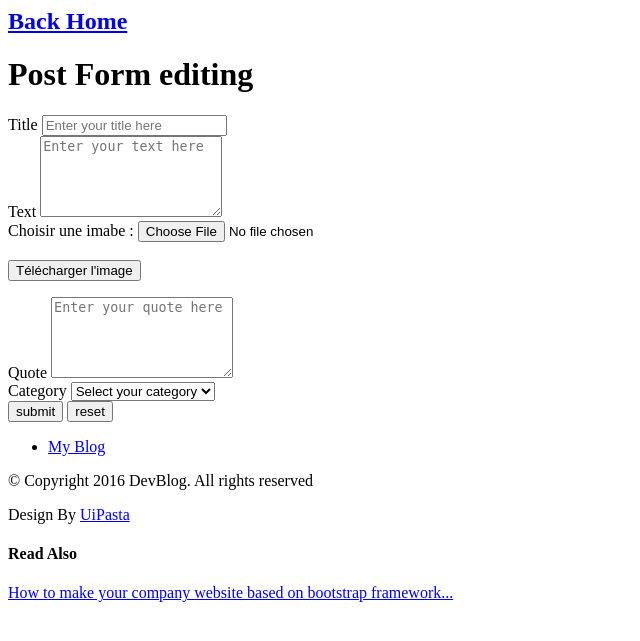
After one commit to amandinedestexhe/EXAM_ALEX_PARKER, a PHP site: page /views/posts/editForm.php in a window 1280 px wide. The commit adds this page. Shown: the top 641 px of the page, without its empty margins (0-640 px from the left). Run offline with PHP 8.4, Linux system fonts and the light colour scheme; the template is opened without the code that fills it, so the values that code supplies are empty.

Commit message:
setting up the display of the post modification form

```diff
--- a/app/models/postsModel.php
+++ b/app/models/postsModel.php
@@ -16,9 +16,10 @@ function findAll(PDO $connexion): array
 }
 function findOneById(PDO $connexion, $id): array
 {
-    $sql = "SELECT*
+    $sql = "SELECT*, posts.id AS postID
            FROM posts
-           WHERE id = :id;";
+           JOIN categories ON categories.id = category_id
+           WHERE posts.id = :id;";
 
     $rs = $connexion->prepare($sql);
     $rs->bindValue(':id', $id, PDO::PARAM_INT);
--- a/app/routers/posts.php
+++ b/app/routers/posts.php
@@ -38,6 +38,10 @@ switch ($_GET['posts']):
             'category' => $_POST['category_id'],
         ]);
      break;
+    // FORMULAIRE DE MODIFICATION D'UN POST
+    // PATTERN: index.php?posts=editForm&id=xxx
+    // CTRL: postsController
+    // ACTION: editForm
     case 'editForm':
         PostsController\editFormAction($connexion, $_GET['id']);
      break;
--- /dev/null
+++ b/app/views/posts/editForm.php
@@ -0,0 +1,133 @@
+ <!-- Blog Post (Right Sidebar) Start -->
+
+ <div class="col-md-12 page-body">
+              <div class="row">
+                <div class="sub-title">
+                  <a href="index.html" title="Go to Home Page"
+                    ><h2>Back Home</h2></a
+                  >
+                  <a href="#comment" class="smoth-scroll"
+                    ><i class="icon-bubbles"></i
+                  ></a>
+                </div>
+
+                <div class="col-md-12 content-page">
+                  <div class="col-md-12 blog-post">
+                    <!-- Post Headline Start -->
+                    <div class="post-title">
+                      <h1>Post Form editing</h1>
+                    </div>
+                    <!-- Post Headline End -->
+
+                    <!-- Form Start -->
+                    <form action="posts/add/insert.html" method="post">
+                      <div class="form-group">
+                        <label for="title">Title</label>
+                        <input
+                          type="text"
+                          name="title"
+                          id="title"
+                          class="form-control"
+                          placeholder="Enter your title here"
+                          value="<?php echo $post['title'] ?>"
+                        />
+                      </div>
+                      <div class="form-group">
+                        <label for="text">Text</label>
+                        <textarea
+                          id="text"
+                          name="text"
+                          class="form-control"
+                          rows="5"
+                          placeholder="Enter your text here"
+                          value="<?php echo $post['text'] ?>"
+                        ></textarea>
+                      </div>
+                      <form action="upload.php" method="post" enctype="multipart/form-data">
+                      <div class="form-group">
+                        <label for="image">Choisir une imabe :</label>
+                        <input type="file" name="image" id="image"class="form-control-file btn btn-primary" accept="image/*" required>
+                        <br><br>
+                        <input type="submit" value="Télécharger l'image">
+                      </div>
+                      </form>
+                      <div class="form-group">
+                        <label for="text">Quote</label>
+                        <textarea
+                          id="quote"
+                          name="quote"
+                          class="form-control"
+                          rows="5"
+                          placeholder="Enter your quote here"
+                          value="<?php echo $post['quote'] ?>"
+                        ></textarea>
+                      </div>
+                      <div class="form-group">
+                        <label for="category">Category</label>
+                        <select
+                          id="category"
+                          name="category_id"
+                          class="form-control"
+                          value="<?php echo $category['name'] ?>"
+                        >
+                        <option disabled selected>
+                            Select your category
+                          </option>
+                        <?php foreach ($categories as $category): ?>
+
+                          <option value="<?php echo $category['id'] ?>" <?php if($category['id'] == $post['category_id']) { echo 'selected="selected"';} ?>><?php echo $category['category_name'] ?>
+
+                          </option>
+                        <?php endforeach; ?>
+                        </select>
+                      </div>
+                      <div>
+                        <input
+                          class="btn btn-primary"
+                          type="submit"
+                          value="submit"
+                        />
+                        <input
+                          class="btn btn-secondary"
+                          type="reset"
+                          value="reset"
+                        />
+                      </div>
+                    </form>
+                    <!-- Form End -->
+                  </div>
+                </div>
+              </div>
+            </div>
+
+            <!-- Footer Start -->
+            <div class="col-md-12 page-body margin-top-50 footer">
+              <footer>
+                <ul class="menu-link">
+                  <li><a href="index.html">My Blog</a></li>
+                </ul>
+
+                <p>© Copyright 2016 DevBlog. All rights reserved</p>
+
+                <!-- UiPasta Credit Start -->
+                <div class="uipasta-credit">
+                  Design By
+                  <a href="http://www.uipasta.com" target="_blank">UiPasta</a>
+                </div>
+                <!-- UiPasta Credit End -->
+              </footer>
+            </div>
+            <!-- Footer End -->
+          </div>
+          <!-- Blog Post (Right Sidebar) End -->
+        </div>
+      </div>
+
+    <!-- Endpage Box (Popup When Scroll Down) Start -->
+    <div id="scroll-down-popup" class="endpage-box">
+      <h4>Read Also</h4>
+      <a href="#"
+        >How to make your company website based on bootstrap framework...</a
+      >
+    </div>
+    <!-- Endpage Box (Popup When Scroll Down) End -->
--- a/app/views/posts/show.php
+++ b/app/views/posts/show.php
@@ -71,7 +71,7 @@
 
                     <!-- Post Buttons -->
                     <div>
-                      <a href="posts/edit/form/<?php echo $post['id']; ?>" type="button" class="btn btn-primary"
+                      <a href="posts/<?php echo $post['id']; ?>/edit/form" type="button" class="btn btn-primary"
                         >Edit Post</a
                       >
                       <a
```
Also changed, not shown: app/controllers/postsController.php (+20 -1 lines), public/.htaccess.
